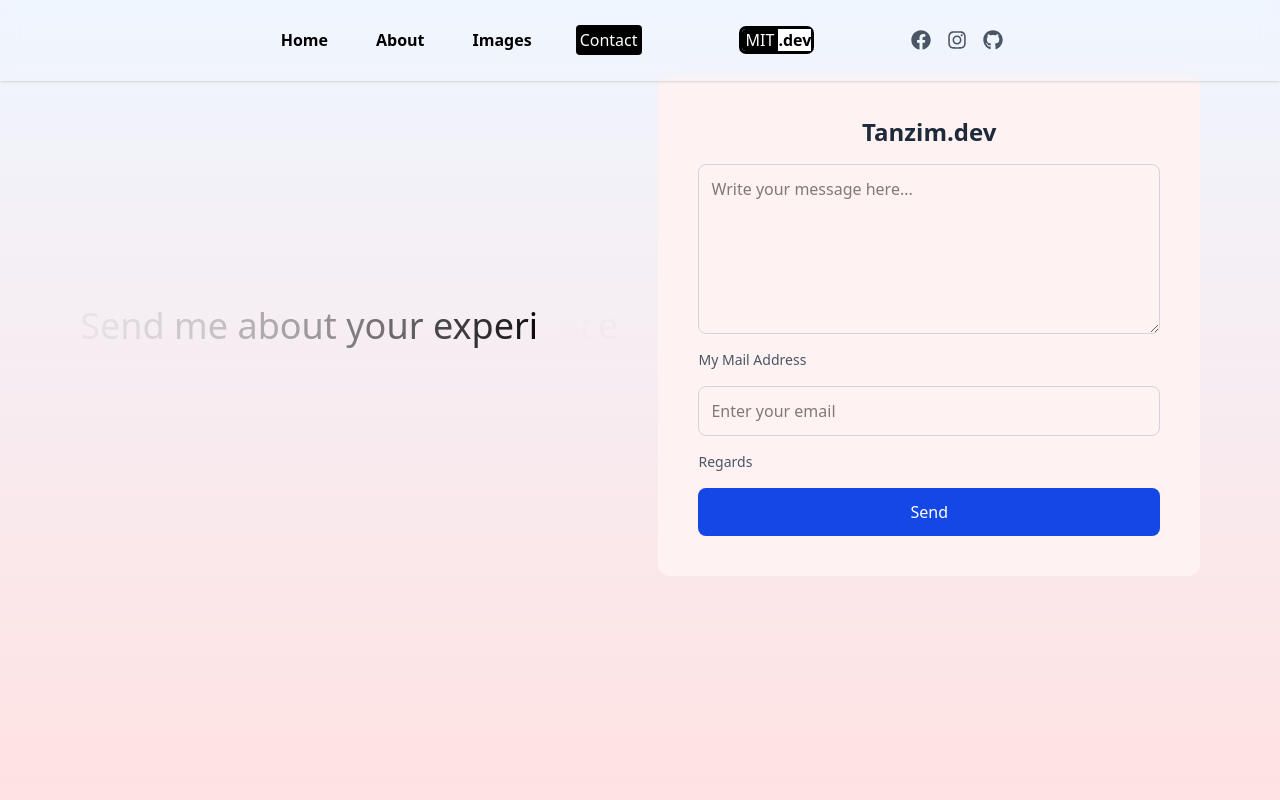
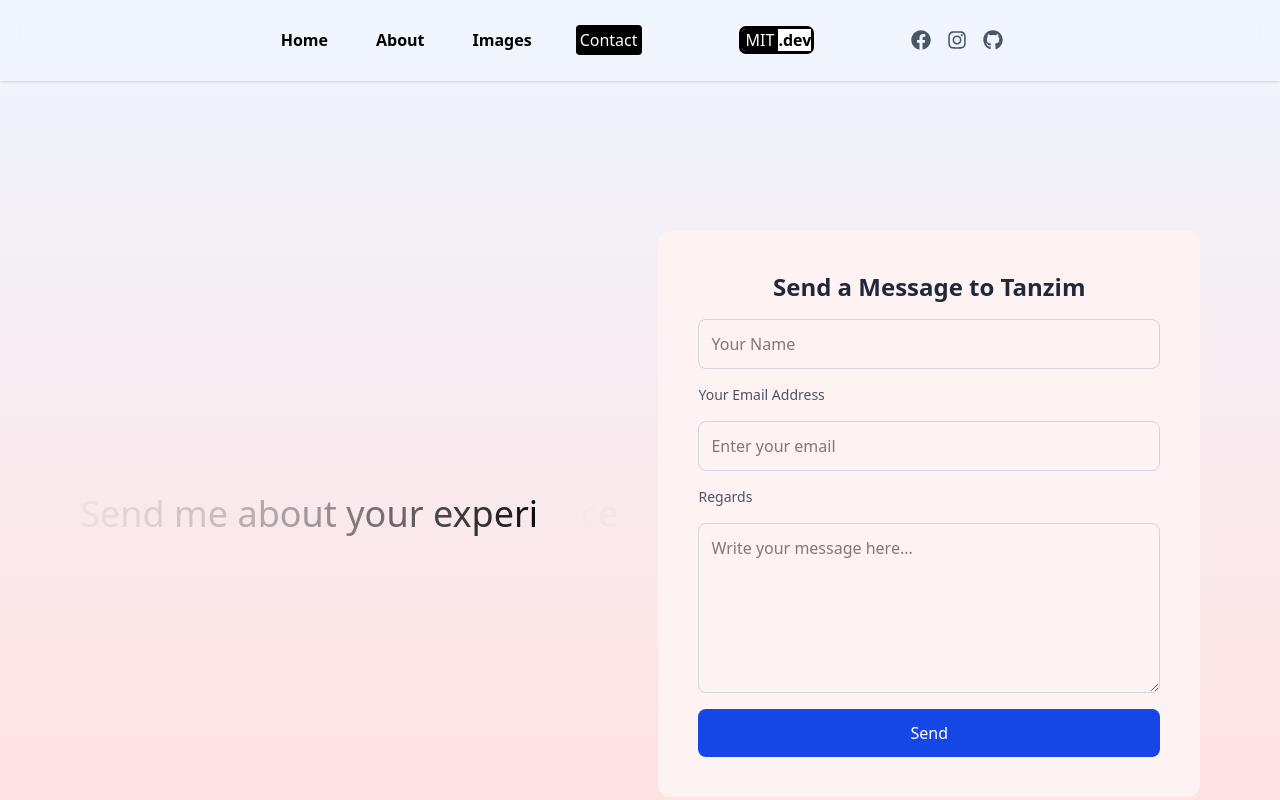
Before and after one commit to minhajul-islam-tanzim/next-js-projects-, a Next.js app: page /contact in a window 1280 px wide. Built offline with nearby package versions, Linux system fonts and the light colour scheme.

Commit message:
contact page added and emailjs pakeg add

```diff
--- a/package.json
+++ b/package.json
@@ -9,6 +9,7 @@
     "lint": "eslint"
   },
   "dependencies": {
+    "@emailjs/browser": "^4.4.1",
     "axios": "^1.19.0",
     "motion": "^13.0.0",
     "next": "16.3.0",
--- a/src/app/contact/page.tsx
+++ b/src/app/contact/page.tsx
@@ -1,13 +1,45 @@
 "use client";
 
 import { motion } from "motion/react";
-import { useState } from "react";
+import { useRef, useState } from "react";
+import emailjs from "@emailjs/browser";
 
 const Contactpage = () => {
   const text = "Send me about your experiance";
-    const [success, setSuccess] = useState(false)
-    const [error, setError] = useState(false)
+  const [success, setSuccess] = useState(false);
+  const [error, setError] = useState(false);
+  const [loading, setLoading] = useState(false);
+  const formRef = useRef<HTMLFormElement>(null);
 
+  const handleSubmit = (e: React.FormEvent<HTMLFormElement>) => {
+    e.preventDefault();
+
+    console.log("SERVICE:", process.env.NEXT_PUBLIC_SERVICE_ID);
+    console.log("TEMPLATE:", process.env.NEXT_PUBLIC_TEMPLATE_ID);
+    console.log("PUBLIC KEY:", process.env.NEXT_PUBLIC_PUBLIC_KEY);
+
+    setLoading(true);
+    setSuccess(false);
+    setError(false);
+
+    emailjs
+      .sendForm(
+        process.env.NEXT_PUBLIC_SERVICE_ID!,
+        process.env.NEXT_PUBLIC_TEMPLATE_ID!,
+        formRef.current!,
+        process.env.NEXT_PUBLIC_PUBLIC_KEY!
+      )
+      .then(() => {
+        setSuccess(true);
+        setLoading(false);
+        formRef.current?.reset();
+      })
+      .catch((err) => {
+        console.error(err);
+        setError(true);
+        setLoading(false);
+      });
+  };
 
   return (
     <motion.div
@@ -16,7 +48,7 @@ const Contactpage = () => {
       animate={{ y: "0%" }}
       transition={{ duration: 1 }}
     >
-      <div className="mt-[155] flex flex-col lg:flex-row items-center justify-center px-4 sm:px-8 md:px-12 gap-10">
+      <div className="mt-[155px] flex flex-col lg:flex-row items-center justify-center px-4 sm:px-8 md:px-12 gap-10">
         {/* TEXT Container */}
         <div className="h-1/2 lg:h-full lg:w-1/2 flex flex-col items-center justify-center text-4xl">
           <div>
@@ -34,38 +66,66 @@ const Contactpage = () => {
                 {letter}
               </motion.span>
             ))}
-
           </div>
         </div>
 
         {/* form container */}
-      <form className="h-1/2 py-10 px-10 lg:h-full lg:w-1/2 flex flex-col gap-4 items-center justify-center bg-red-50 rounded-xl">
-  <span className="text-2xl font-semibold text-gray-800">Tanzim.dev</span>
+        <form
+          ref={formRef}
+          onSubmit={handleSubmit}
+          className="h-1/2 py-10 px-10 lg:h-full lg:w-1/2 flex flex-col gap-4 items-center justify-center bg-red-50 rounded-xl"
+        >
+          <span className="text-2xl font-semibold text-gray-800">
+            Send a Message to Tanzim
+          </span>
 
-  <textarea
-    rows={6}
-    placeholder="Write your message here..."
-    className="w-full border border-gray-300 rounded-lg p-3 outline-none focus:border-blue-700"
-  ></textarea>
-
-  <span className="w-full text-sm text-gray-600">My Mail Address</span>
           <input
             type="text"
+            name="name"
+            placeholder="Your Name"
+            required
+            className="w-full border border-gray-300 rounded-lg p-3 outline-none focus:border-blue-700"
+          />
+
+          <span className="w-full text-sm text-gray-600">
+            Your Email Address
+          </span>
+          <input
+            type="email"
+            name="email"
             placeholder="Enter your email"
+            required
             className="w-full border border-gray-300 rounded-lg p-3 outline-none focus:border-blue-700"
           />
 
           <span className="w-full text-sm text-gray-600">Regards</span>
 
+          <textarea
+            name="message"
+            rows={6}
+            placeholder="Write your message here..."
+            required
+            className="w-full border border-gray-300 rounded-lg p-3 outline-none focus:border-blue-700"
+          ></textarea>
+
           <button
             type="submit"
-    className="w-full bg-blue-700 text-white py-3 rounded-lg hover:bg-gray-300 transition-colors duration-300"
+            disabled={loading}
+            className="w-full bg-blue-700 text-white py-3 rounded-lg hover:bg-gray-300 transition-colors duration-300 disabled:opacity-50"
           >
-    Send
+            {loading ? "Sending..." : "Send"}
           </button>
-              {success && <span className="text-green-500 font-semibold">Your message has been sent successfully</span>}
-              {error && <span className="text-red-500 font-semibold">Something went Wrong</span>}
 
+          {success && (
+            <span className="text-green-500 font-semibold">
+              Your message has been sent successfully
+            </span>
+          )}
+          {error && (
+            <span className="text-red-500 font-semibold">
+              Something went Wrong
+            </span>
+          )}
         </form>
       </div>
     </motion.div>
```
Also changed, not shown: 1 other file (tests, documents, lock files or other folders). Lines whose indentation alone changed are shown as unchanged.
